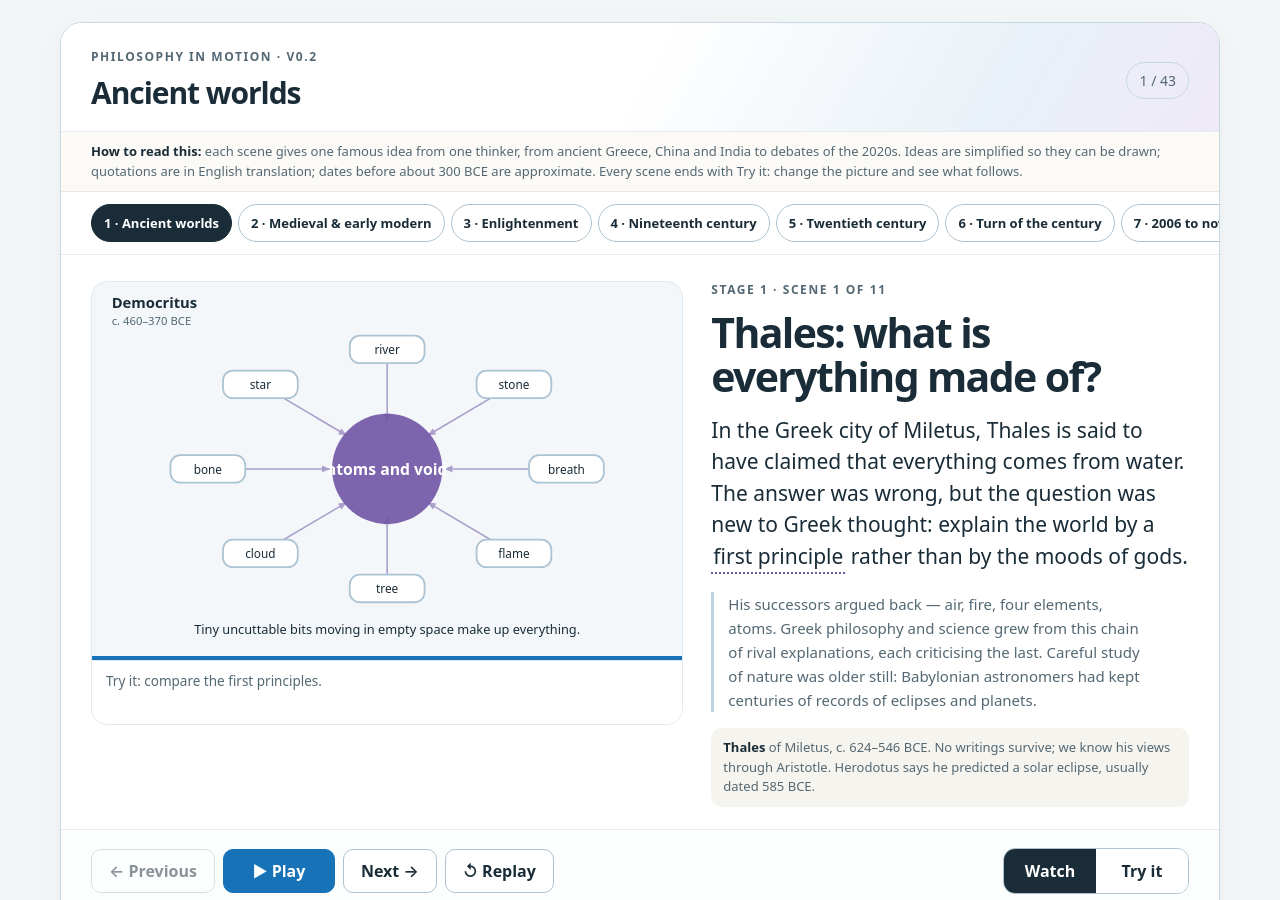
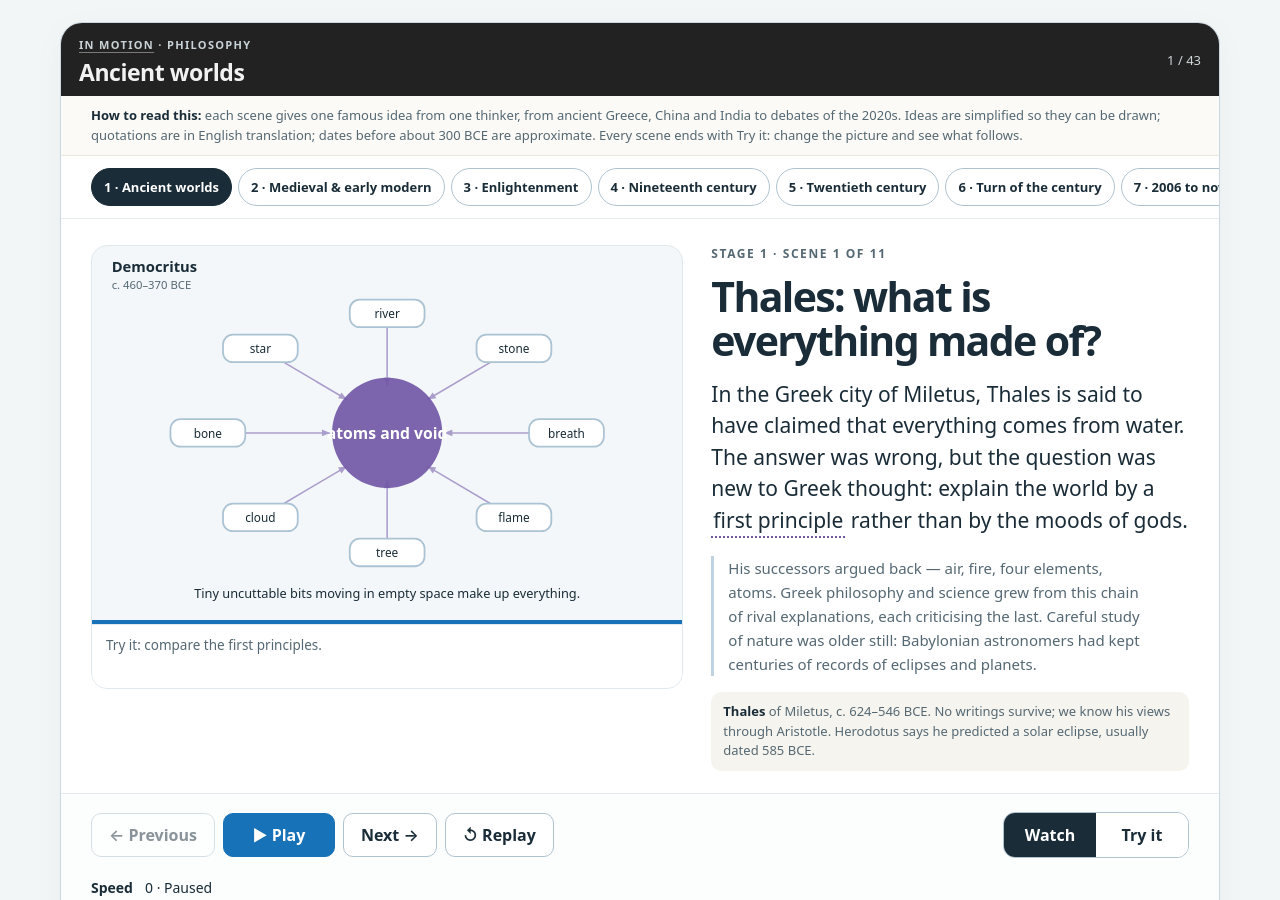
Before and after one commit to Tudor74/mathematics-in-motion, a plain HTML site: page philosophy/index.html in a window 1280 px wide. Shown: the top 900 px of the page. Drawn offline with Linux system fonts and the light colour scheme.

Commit message:
Match the shared In Motion banner
Replace the light gradient header with the dark banner used by the other
courses: an "In Motion · <course>" line linking to the homepage above the
title, the same title size and counter style, dark-style header links,
and the course line hidden below 760px.

```diff
--- a/philosophy/index.html
+++ b/philosophy/index.html
@@ -120,12 +120,27 @@ dialog::backdrop{background:#192c3755}
  .grid16{grid-template-columns:44px repeat(16,1fr);gap:2px}
  .keys button{min-width:30px}
 }
+/* Shared In Motion banner: the same dark band, course line and title as the other courses. */
+header{min-height:58px;padding:6px 18px;align-items:center;gap:12px;background:#222;color:#f2f2f2;border-bottom:0}
+header h1{font-size:23px;line-height:1.22;font-weight:580;letter-spacing:-.02em;color:#f2f2f2;overflow-wrap:anywhere}
+header>div:first-child{padding:4px 0;min-width:0}
+.brand{font-size:11px;letter-spacing:.12em;text-transform:uppercase;color:#c9d2d6;font-weight:650;margin:0 0 1px}
+.brand a{position:relative;z-index:4;color:inherit;text-decoration:underline;text-decoration-color:#ffffff66;text-underline-offset:3px;display:inline-block;min-height:24px;line-height:24px}
+.brand a:hover{color:#fff}
+header a:focus-visible{outline:2px solid #acd4ef;outline-offset:2px}
+header .counter{border:0;padding:0;border-radius:0;font-size:13px;color:#d0d6d9}
+header .header-link,header nav a{color:#f1f4f6;border:1px solid #ffffff40;background:#ffffff08;border-radius:7px;padding:6px 11px;font-size:13px;font-weight:600;text-decoration:none;white-space:nowrap;display:inline-block}
+header .header-link:hover,header nav a:hover{background:#ffffff17;border-color:#ffffff66}
+@media(max-width:760px){header{padding:6px 12px}header h1{font-size:20px}.brand{display:none}}
+@media(max-width:380px){header{gap:6px}header h1{font-size:18px}}
+@media(forced-colors:active){header{background:Canvas;color:CanvasText;border-bottom:1px solid CanvasText}header h1{color:CanvasText}}
+@media print{header{background:#fff;color:#192c37}header h1,header .counter{color:#192c37}}
 </style>
 </head>
 <body>
 <main class="frame" id="app" aria-label="Electronic Music In Motion">
 <header>
- <div><p class="eyebrow">Philosophy In Motion · v0.2</p><h1 id="stage-title">Ancient worlds</h1></div>
+ <div><p class="brand"><a href="https://in-motion.puter.site/" title="All In Motion courses">In Motion</a> · Philosophy</p><h1 id="stage-title">Ancient worlds</h1></div>
  <div class="counter" id="counter" aria-live="polite">1 / 43</div>
 </header>
 <p class="honest"><strong>How to read this:</strong> each scene gives one famous idea from one thinker, from ancient Greece, China and India to debates of the 2020s. Ideas are simplified so they can be drawn; quotations are in English translation; dates before about 300 BCE are approximate. Every scene ends with Try it: change the picture and see what follows.</p>
```
